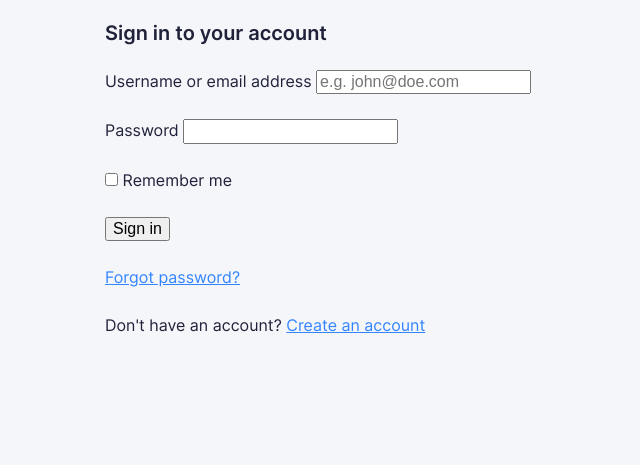
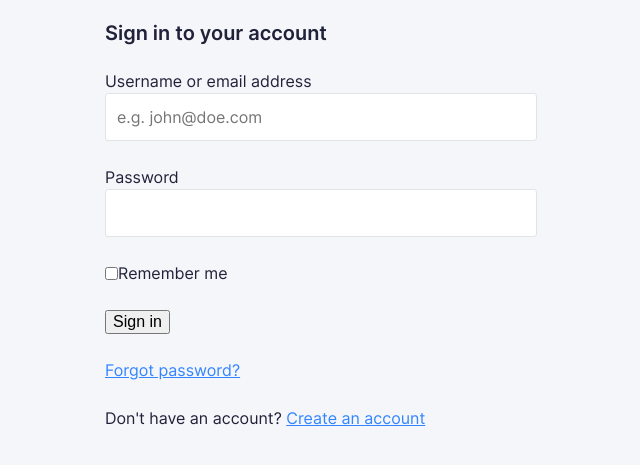
Before and after one commit to nmct-create3/login-form-design-guillaumedeplancke, a plain HTML site: page index.html in a window 1280 px wide. Shown: the part 75-540 px from the top of the page, without its empty margins (319-959 px from the left). Drawn offline with Linux system fonts and the light colour scheme.

Commit message:
Add input styles

```diff
--- a/css/screen.css
+++ b/css/screen.css
@@ -411,6 +411,7 @@ a:focus {
 */
 
 .o-button-reset {
+    outline: none;
     border: none;
     margin: 0;
     padding: 0;
@@ -455,15 +456,15 @@ a:focus {
 }
 
 .c-logo__path--1 {
-    fill: #20223A;
+    fill: #20223a;
 }
 
 .c-logo__path--2 {
-    fill: #3385FF;
+    fill: #3385ff;
 }
 
 .c-logo__path--3 {
-    fill: #1B4186;
+    fill: #1b4186;
 }
 
 /*
@@ -478,6 +479,11 @@ a:focus {
     Everything form related here
 */
 
+.c-form-field--option {
+    display: flex;
+    align-items: center;
+}
+
 /*
     Component: Input
     ---
@@ -485,9 +491,30 @@ a:focus {
 */
 
 .c-input {
+    -webkit-appearance: none;
+    -moz-appearance: none;
+    appearance: none;
+    outline: none;
+
+    display: block;
+    width: 100%;
+
+    border-width: 1px;
+    border-style: solid;
+    border-color: #e2e3e7;
+    border-radius: 3px;
+
+    font-family: inherit;
+    font-size: 16px;
+    line-height: 24px;
+    color: #b5b6c0;
+    padding: 11px;
 }
 
 .c-input:focus {
+    border-color: #3385ff;
+    box-shadow: h-offset v-offset blur spread color;
+    box-shadow: 0 0 0 3px #3385ff4d;
 }
 
 /*
@@ -497,6 +524,7 @@ a:focus {
 */
 
 .c-label {
+    display: block;
 }
 
 /* If a input is focused within the form-field class change te color of the label */
--- a/index.html
+++ b/index.html
@@ -37,20 +37,20 @@
                     </div>
                     <div class="c-card__body">
                         <p class="c-form-field">
-                            <label>
+                            <label class="c-label" for="username">
                                 Username or email address
                             </label>
-                            <input type="email" name="username" id="username" placeholder="e.g. john@doe.com" required>
+                            <input class="c-input" type="email" name="username" id="username" placeholder="e.g. john@doe.com" required>
                         </p>
                         <p class="c-form-field">
-                            <label>
+                            <label class="c-label" for="password">
                                 Password
                             </label>
-                            <input type="password" name="password" id="password" required>
+                            <input class="c-input" type="password" name="password" id="password" required>
                         </p>
-                        <p class="c-form-field">
-                            <input type="checkbox" name="rememberme" id="rememberme">
-                            <label>
+                        <p class="c-form-field c-form-field--option">
+                            <input class="c-checkbox" type="checkbox" name="rememberme" id="rememberme">
+                            <label class="c-label" for="rememberme">
                                 Remember me
                             </label>
                         </p>
```
